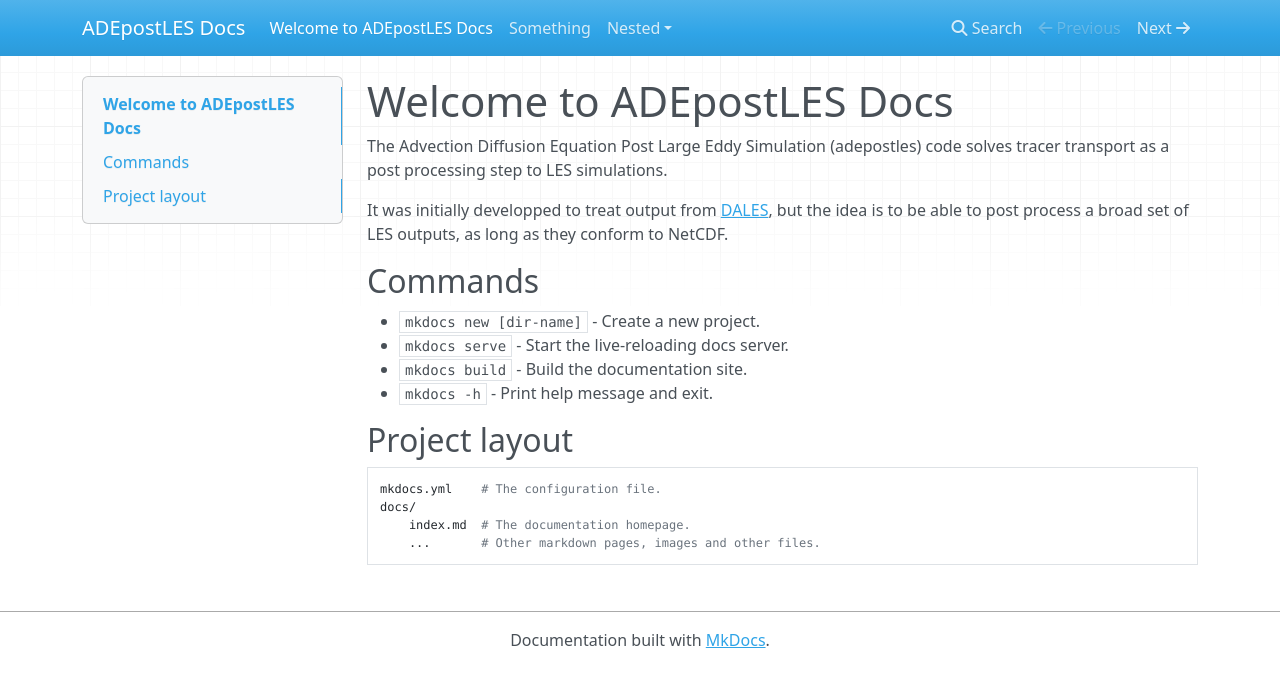
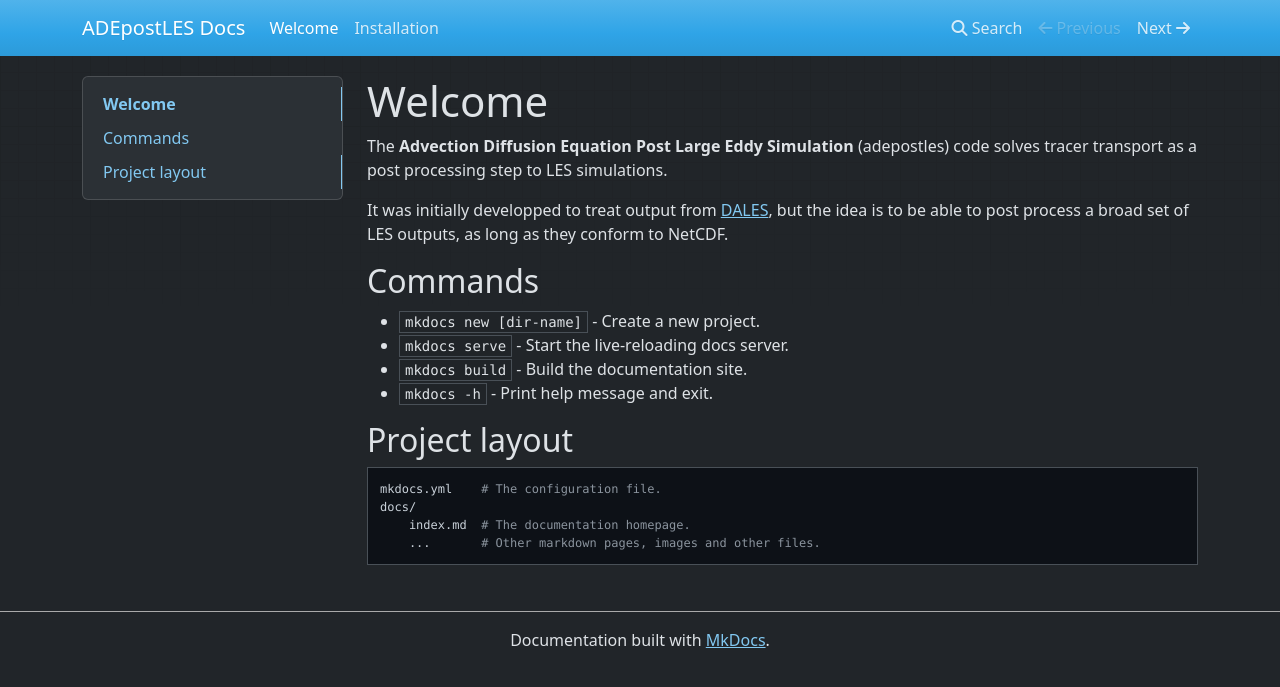
Before and after one commit to lorenzodonadio/adepostles, an MkDocs documentation site: the page built from docs/index.md, in a window 1280 px wide. Shown: the top 687 px of the page. Built offline with MkDocs 1.6.1, drawn with Linux system fonts in a browser that asks for light colours; nearby versions of some CDN libraries.

Commit message:
attempted fix and debug info for modfields bug

```diff
--- a/docs/index.md
+++ b/docs/index.md
@@ -1,6 +1,6 @@
-# Welcome to ADEpostLES Docs
+# Welcome
 
-The Advection Diffusion Equation Post Large Eddy Simulation (adepostles) code solves tracer transport as a post processing step to LES simulations.
+The **Advection Diffusion Equation Post Large Eddy Simulation** (adepostles) code solves tracer transport as a post processing step to LES simulations.
 
 It was initially developped to treat output from [DALES](https://github.com/dalesteam/dales), but the idea is to be able to post process a broad set of LES outputs, as long as they conform to NetCDF.
 
--- a/docs/nested/something.md
+++ /dev/null
@@ -1 +0,0 @@
-## nested thing
--- a/mkdocs.yml
+++ b/mkdocs.yml
@@ -1,2 +1,4 @@
 site_name: ADEpostLES Docs
-color_mode: dark
+theme:
+  name: mkdocs
+  color_mode: dark
```
Also changed, not shown: docs/installation.md (added, +22 -0 lines), docs/something.md (deleted, +0 -1 lines), 1 other file.
